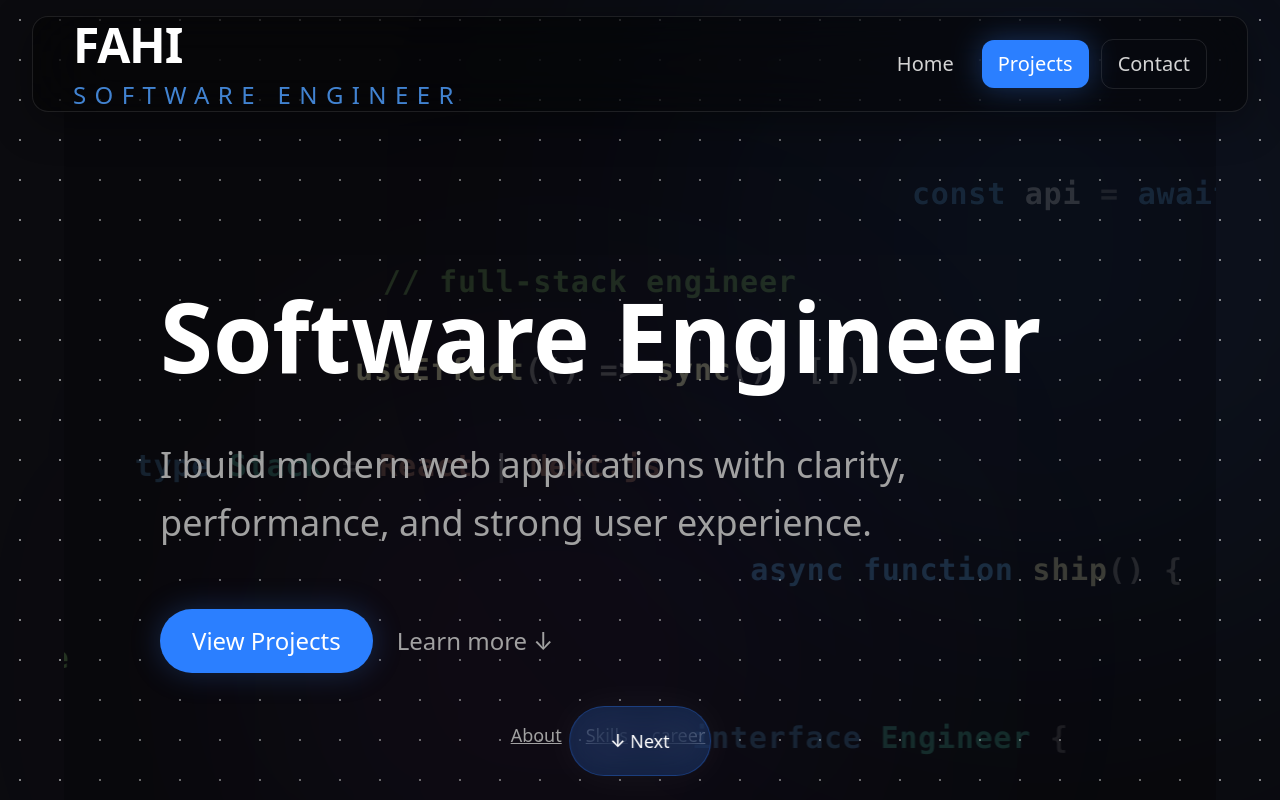
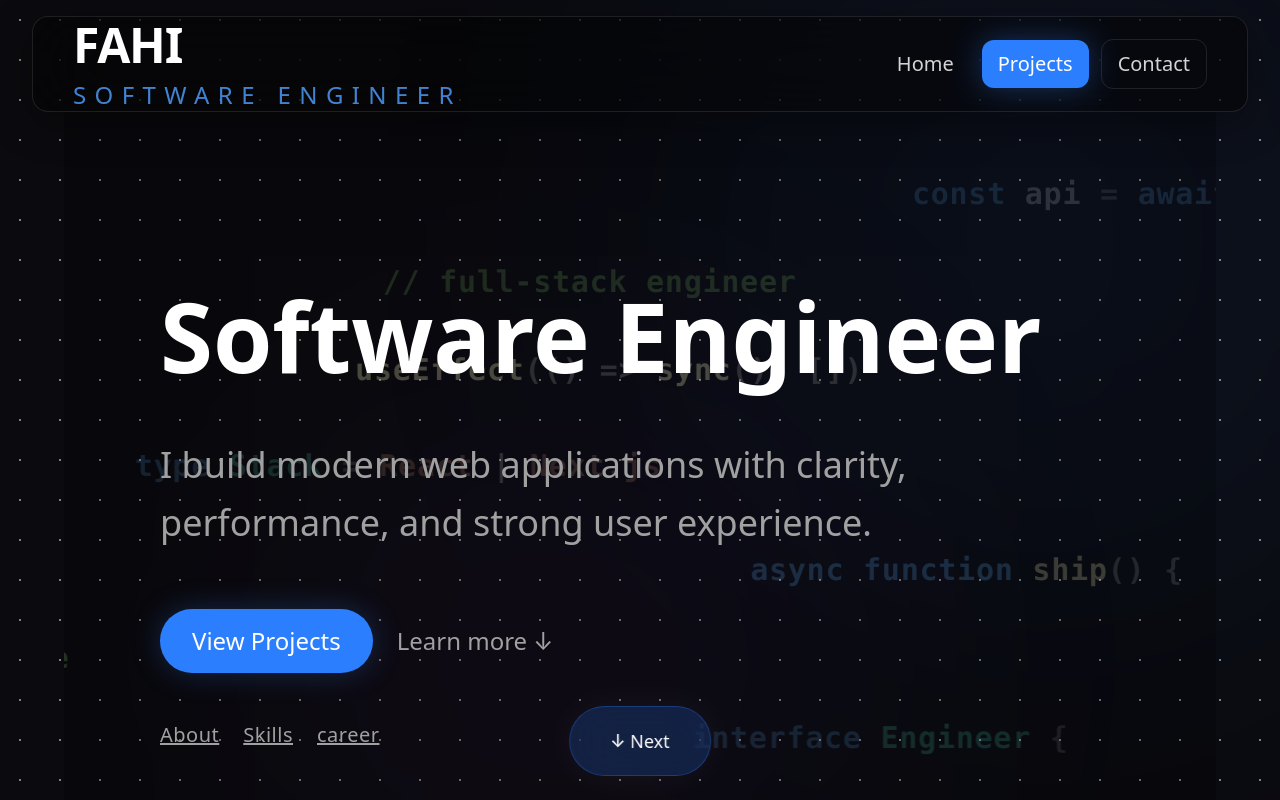
Before and after one commit to ALfahi/portfolio-website, a Next.js app: page / in a window 1280 px wide. Shown: the top 800 px of the page. Built offline with nearby package versions, Linux system fonts and the light colour scheme.

Commit message:
fixed sizing and positiining of the text inside the section nav

```diff
--- a/app/components/layout/SectionNav.tsx
+++ b/app/components/layout/SectionNav.tsx
@@ -5,10 +5,10 @@ import { scrollToSection } from "@/app/lib/scroll";
 
 export default function SectionNav() {
   return (
-    <div className="flex flex-wrap gap-6 justify-center mt-12 text-base md:text-lg">
+    <div className="flex flex-wrap gap-6 justify-start mt-12 text-label">
 
       <button onClick={() => scrollToSection("about")}
-        className="text-neutral-400 hover:text-white transition underline decoration-neutral-400 hover:decoration-white hover:cursor-pointer">
+        className="text-neutral-400 hover:text-white transition underline decoration-neutral-400 hover:decoration-white hover:cursor-pointer text-label">
         About
       </button>
 
```
